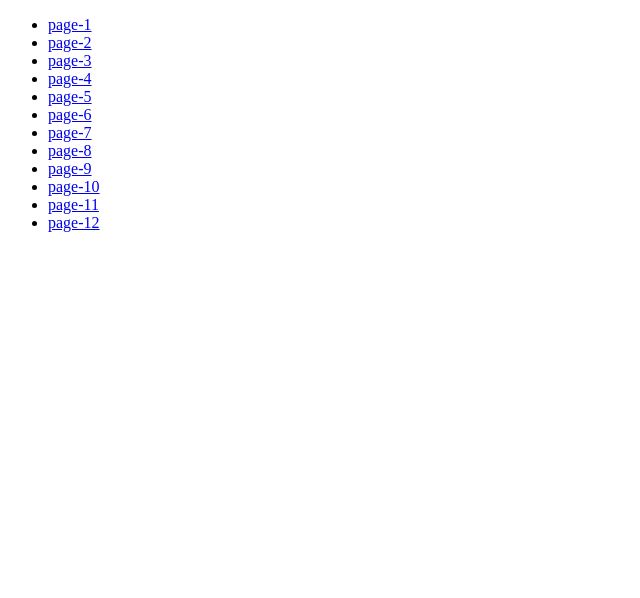
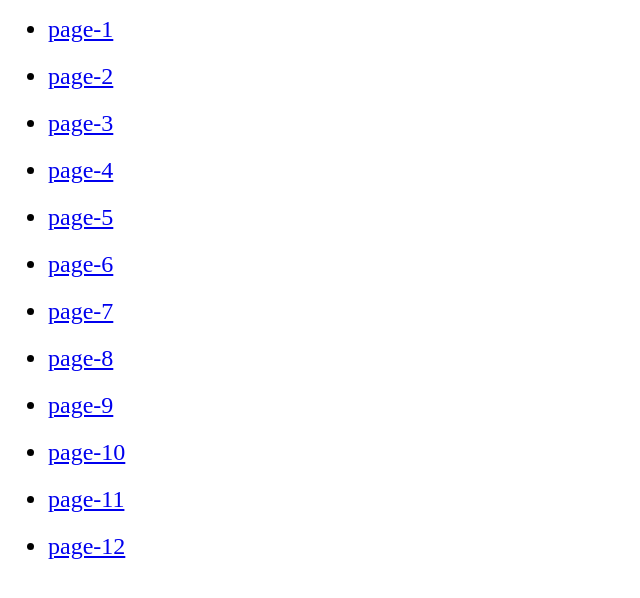
Before and after one commit to ozodjon6/template, a plain HTML site: page index.html in a window 1280 px wide. Shown: the whole page, without its empty margins (0-640 px from the left). Drawn offline with Linux system fonts and the light colour scheme.

Commit message:
add style

```diff
--- a/index.html
+++ b/index.html
@@ -5,6 +5,13 @@
     <meta http-equiv="X-UA-Compatible" content="IE=edge">
     <meta name="viewport" content="width=device-width, initial-scale=1.0">
     <title>Test</title>
+
+    <style>
+        ul > li {
+            margin-bottom: 20px;
+            font-size: 24px;
+        }
+    </style>
 </head>
 <body>
 
```
